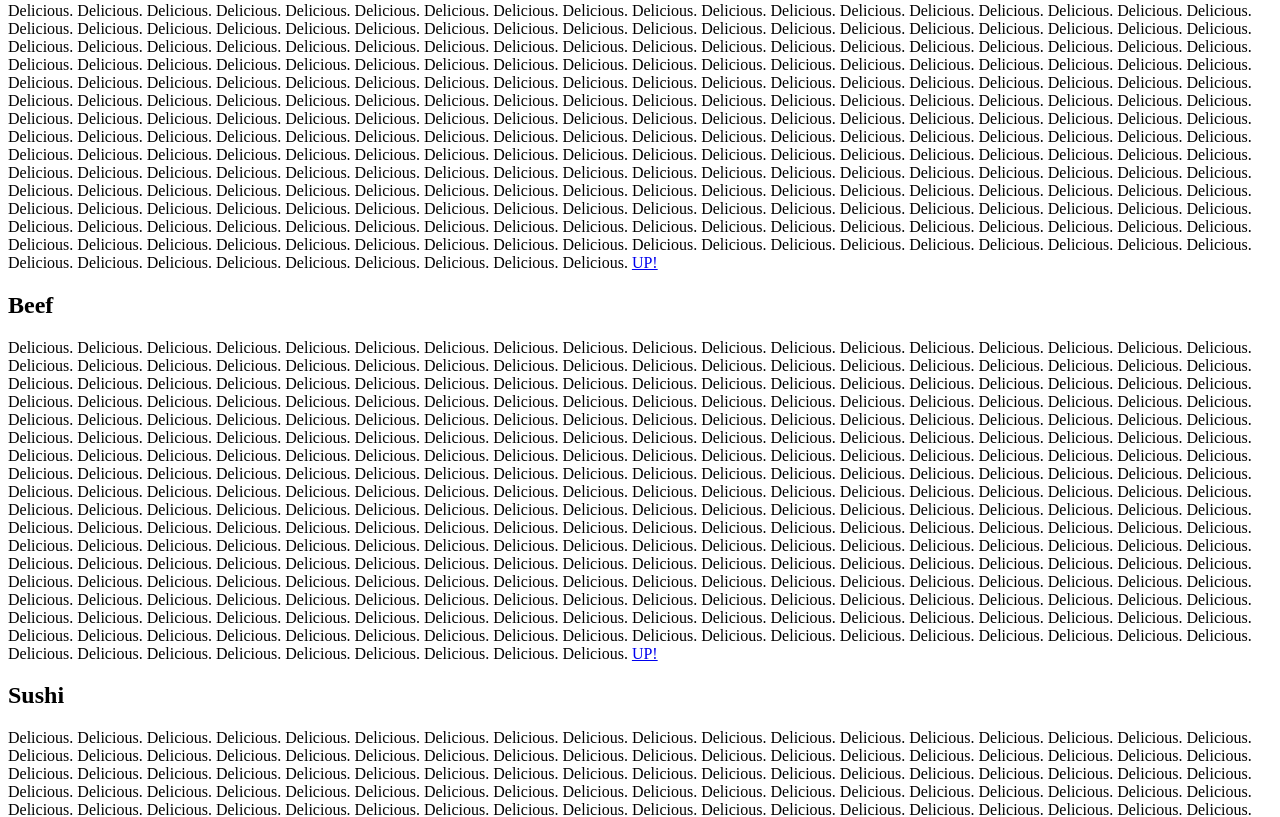
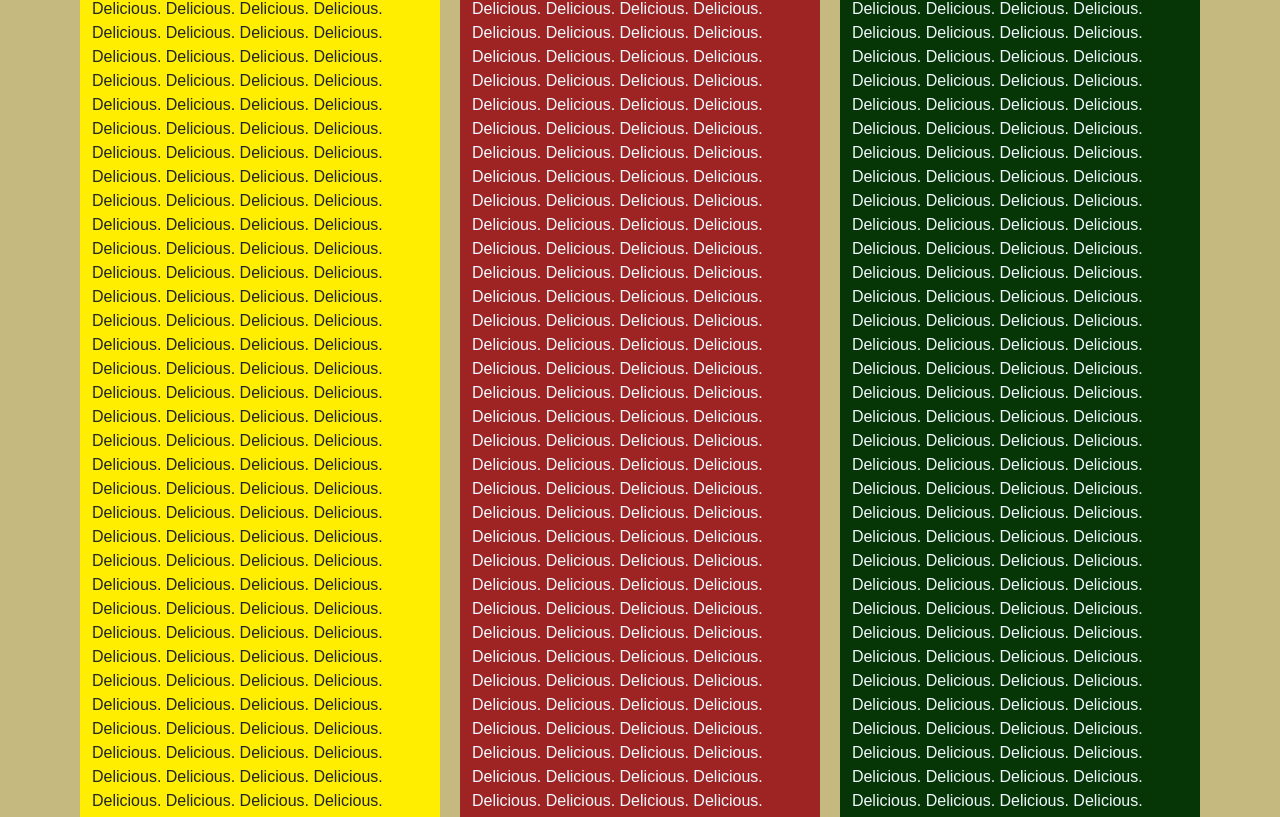
Before and after one commit to joaquinoterogonzalez82/coursera-test, a plain HTML site: page module3-solution/index.html in a window 1280 px wide. Shown: the part 262-1079 px from the top of the page. Drawn offline with Linux system fonts and the light colour scheme; the site is published under a folder, as on GitHub Pages, so addresses that start at the root find nothing.

Commit message:
fix module3 deploy

```diff
--- a/module3-solution/index.html
+++ b/module3-solution/index.html
@@ -3,9 +3,9 @@
 <head>
     <meta charset="UTF-8">
     <meta name="viewport" content="width=device-width, initial-scale=1.0">
-    <link rel="stylesheet" href="/module3-solution/css/bootstrap.min.css">
-    <link rel="stylesheet" href="/module3-solution/css/bootstrap.css">
-    <link rel="stylesheet" href="/module3-solution/css/style.css">
+    <link rel="stylesheet" href="css/bootstrap.min.css">
+    <link rel="stylesheet" href="css/bootstrap.css">
+    <link rel="stylesheet" href="css/style.css">
     <title>Module3-solution</title>
 </head>
 <body>
```
